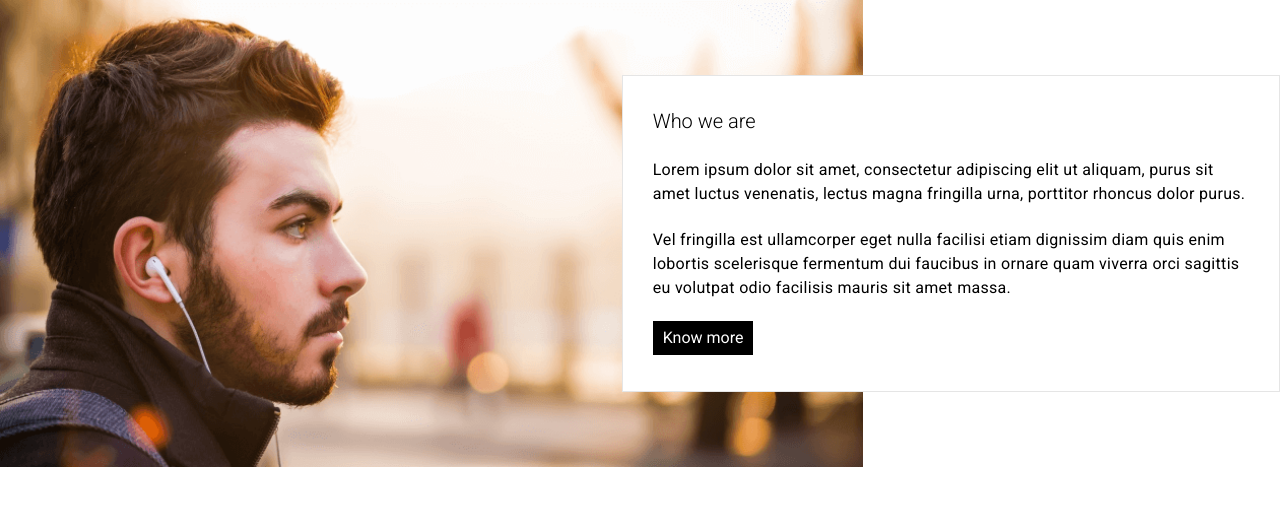
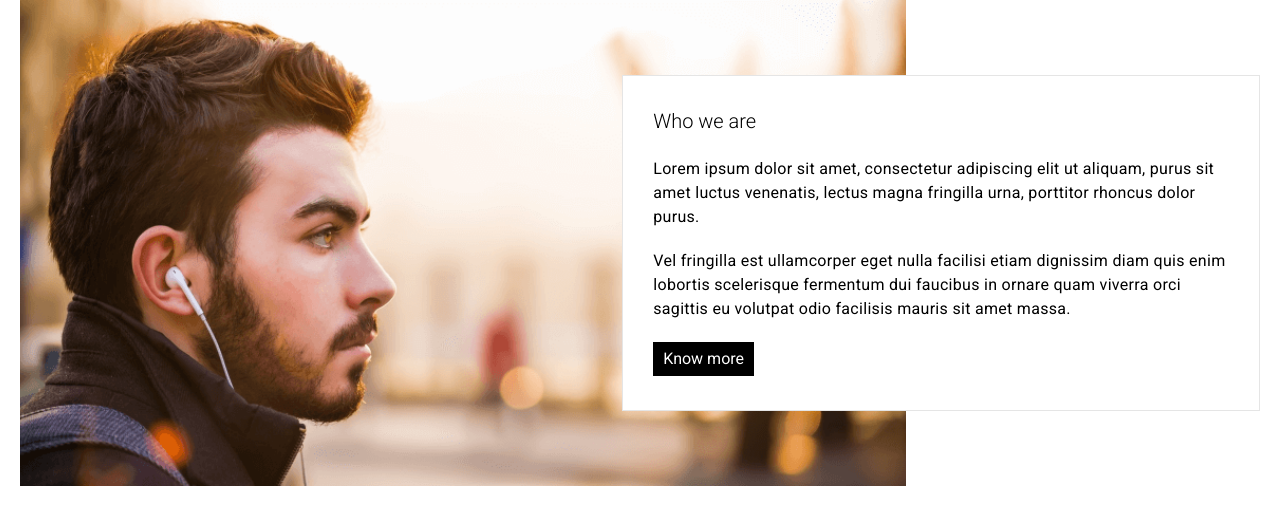
Before and after one commit to ivanalbizu/taller-css, a website built with Parcel: page index.html in a window 1280 px wide. Built offline with nearby package versions, Linux system fonts and the light colour scheme.

Commit message:
04 desktop fix

```diff
--- a/src/css/styles.scss
+++ b/src/css/styles.scss
@@ -31,8 +31,15 @@ body {
   grid-template-columns: 50px 1fr 1fr 50px;
   grid-template-rows: 1fr 60px auto;
   gap: 0px;
+  width: min(100%, 1240px);
+  margin-inline: auto;
   &__img {
     grid-area: 1 / 1 / 3 / 5;
+    img {
+      width: 100%;
+      height: 100%;
+      object-fit: cover;
+    }
   }
   &__txt {
     grid-area: 2 / 2 / 4 / 4;
@@ -50,10 +57,6 @@ body {
     grid-template-rows: 75px auto 75px;
     &__img {
       grid-area: 1 / 1 / 4 / 3;
-      img {
-        height: 100%;
-        object-fit: cover;
-      }
     }
     &__txt {
       grid-area: 2 / 2 / 3 / 4;
```
